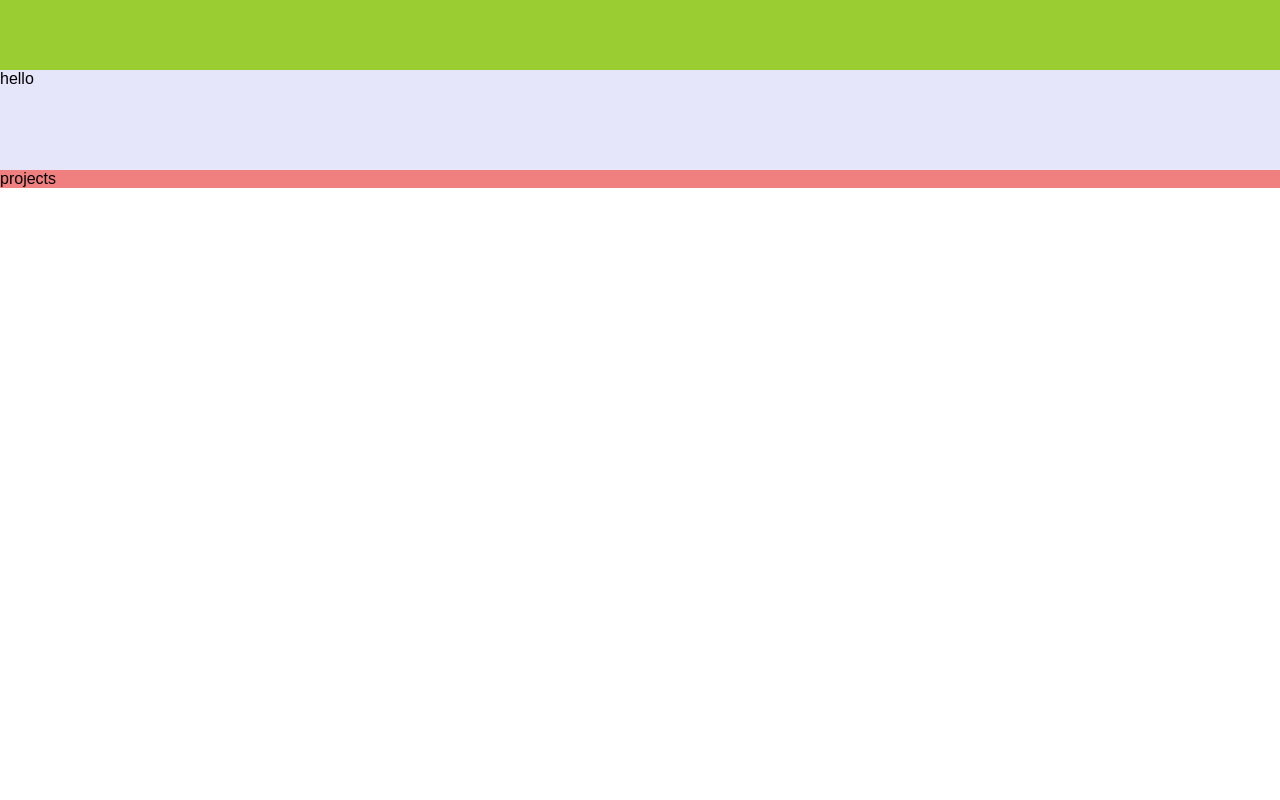
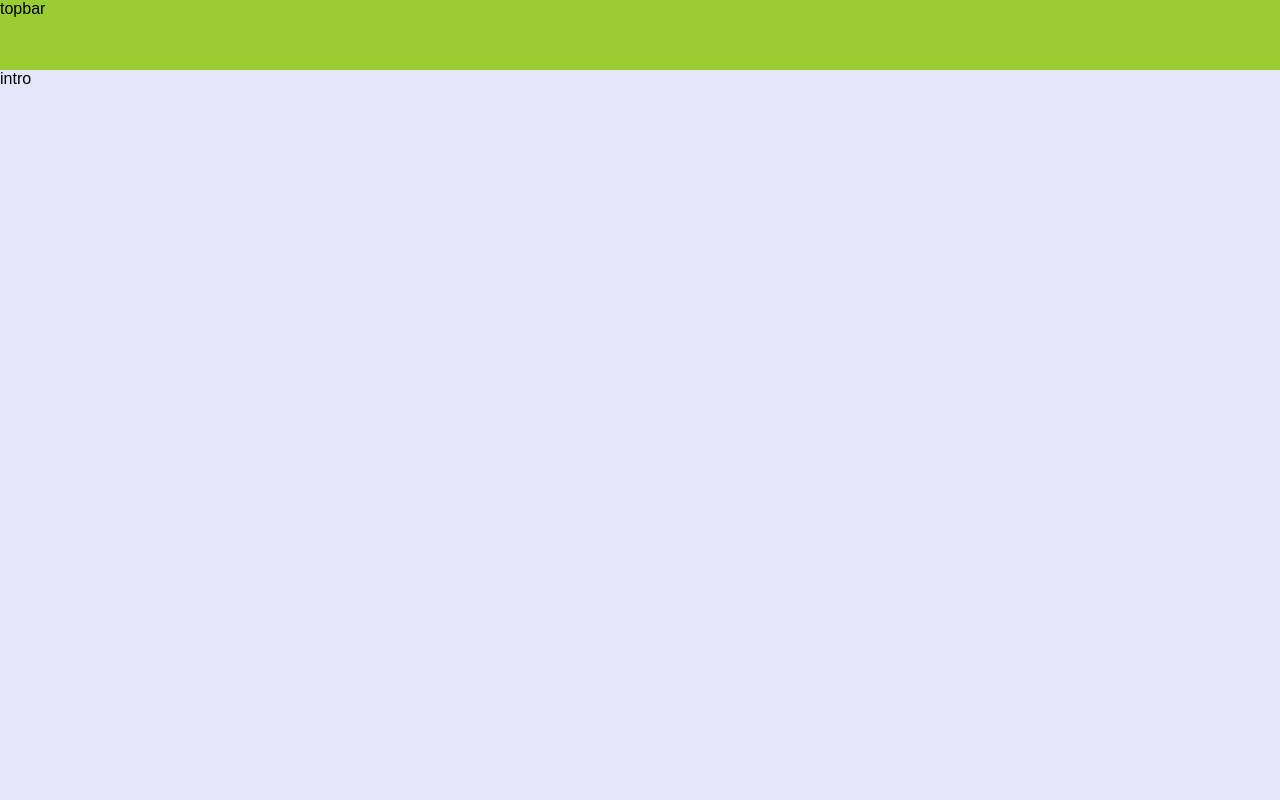
Before and after one commit to jamesfranklinnetsec/portfolio-swa, a React (Create React App) app: page / in a window 1280 px wide. Shown: the top 800 px of the page. Built offline with nearby package versions, Linux system fonts and the light colour scheme.

Commit message:
labelled sections on page

```diff
--- a/src/app.scss
+++ b/src/app.scss
@@ -4,5 +4,12 @@
     .sections{
         width: 100%;
         height: calc(100vh - 70px);
+        position: relative;
+        top: 70px;
+
+        > *{
+            width: 100vw;
+            height: calc(100vh - 70px);
+        }
     }
 }
--- a/src/components/contact/Contact.tsx
+++ b/src/components/contact/Contact.tsx
@@ -3,7 +3,7 @@ import "./contact.scss"
 export default function Contact() {
   return (
     <div className="contact">
-
+      contact
     </div>
   )
 }
--- a/src/components/intro/Intro.tsx
+++ b/src/components/intro/Intro.tsx
@@ -3,7 +3,7 @@ import "./intro.scss"
 export default function Intro() {
   return (
     <div className="intro">
-        hello
+      intro
     </div>
   )
 }
--- a/src/components/intro/intro.scss
+++ b/src/components/intro/intro.scss
@@ -1,4 +1,3 @@
 .intro{
     background-color: lavender;
-    height: 100px;
 }
--- a/src/components/topbar/Topbar.tsx
+++ b/src/components/topbar/Topbar.tsx
@@ -3,7 +3,7 @@ import "./topbar.scss"
 export default function Topbar() {
   return (
     <div className="topbar">
-
+      topbar
     </div>
   )
 }
--- a/src/components/topbar/topbar.scss
+++ b/src/components/topbar/topbar.scss
@@ -2,4 +2,5 @@
     width: 100%;
     height: 70px;
     background-color: yellowgreen;
+    position: fixed;
 }
```
